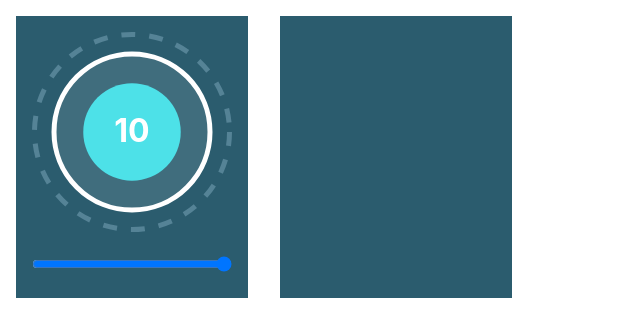
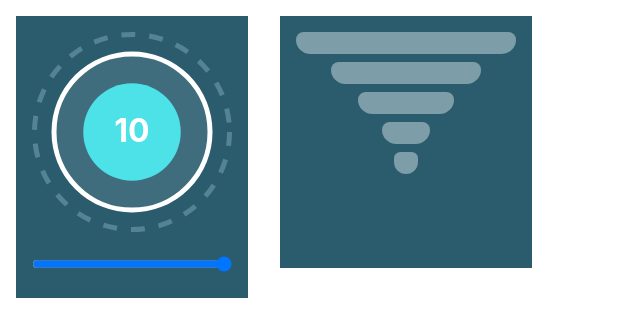
Before and after one commit to avarunraj/intellect, a React (Create React App) app: page / in a window 1280 px wide. Shown: the top 336 px of the page, without its empty margins (0-640 px from the left). Built offline with nearby package versions, Linux system fonts and the light colour scheme.

Commit message:
added triangle progress bar UI

```diff
--- a/src/App.tsx
+++ b/src/App.tsx
@@ -6,7 +6,7 @@ function App() {
   return (
     <div className="App">
       <CircularProgressBar svgSize={200} progressCircleBarWidth={5} />
-      <TriangleStatusBar widgetSize={200} />
+      <TriangleStatusBar widgetSize={220} />
     </div>
   );
 }
--- a/src/Components/TriangleStatusBar/Common/CommonTypes.tsx
+++ b/src/Components/TriangleStatusBar/Common/CommonTypes.tsx
@@ -5,3 +5,8 @@ export type TriangleStatusBarType = {
 export type TriangleStatusBarInputType = {
   svgSize: number;
 };
+
+export type TriangleStatusBarInputItemType = {
+  height: number;
+  width: number;
+};
--- a/src/Components/TriangleStatusBar/TriangleStatusBar.tsx
+++ b/src/Components/TriangleStatusBar/TriangleStatusBar.tsx
@@ -1,26 +1,45 @@
 import { FC } from "react";
 import styled from "@emotion/styled";
-import { inputPropType } from "../CircularProgressBar/Common/CommonTypesAndData";
 import {
+  TriangleStatusBarInputItemType,
   TriangleStatusBarInputType,
   TriangleStatusBarType,
 } from "./Common/CommonTypes";
 
 const ProgressBarWrapper = styled.div<TriangleStatusBarInputType>`
   width: ${(props) => props.svgSize}px;
-  height: ${(props) => props.svgSize + 50}px;
+  height: ${(props) => props.svgSize}px;
   background: #2b5c6e;
   padding: 1rem;
   margin: 1rem;
+  .progress-bar-container {
+    display: flex;
+    flex-direction: column;
+    justify-content: center;
+    align-items: center;
+  }
+`;
+
+const ProgressBarItem = styled.div<TriangleStatusBarInputItemType>`
+  width: ${(props) => props.width}px;
+  height: ${(props) => props.height / 10}px;
+  background: #7d9da8;
+  margin-bottom: 0.5rem;
+  border-radius: 8px 8px 15px 15px;
 `;
 
 export const TriangleStatusBar: FC<TriangleStatusBarType> = ({
   widgetSize,
 }) => {
-  const viewBox = `0 0 ${widgetSize} ${widgetSize}`;
   return (
     <ProgressBarWrapper svgSize={widgetSize}>
-      <svg width={widgetSize} height={widgetSize} viewBox={viewBox}></svg>
+      <div className="progress-bar-container">
+        <ProgressBarItem width={widgetSize} height={widgetSize} />
+        <ProgressBarItem width={widgetSize * 0.68} height={widgetSize} />
+        <ProgressBarItem width={widgetSize * 0.44} height={widgetSize} />
+        <ProgressBarItem width={widgetSize * 0.22} height={widgetSize} />
+        <ProgressBarItem width={widgetSize * 0.11} height={widgetSize} />
+      </div>
     </ProgressBarWrapper>
   );
 };
```
